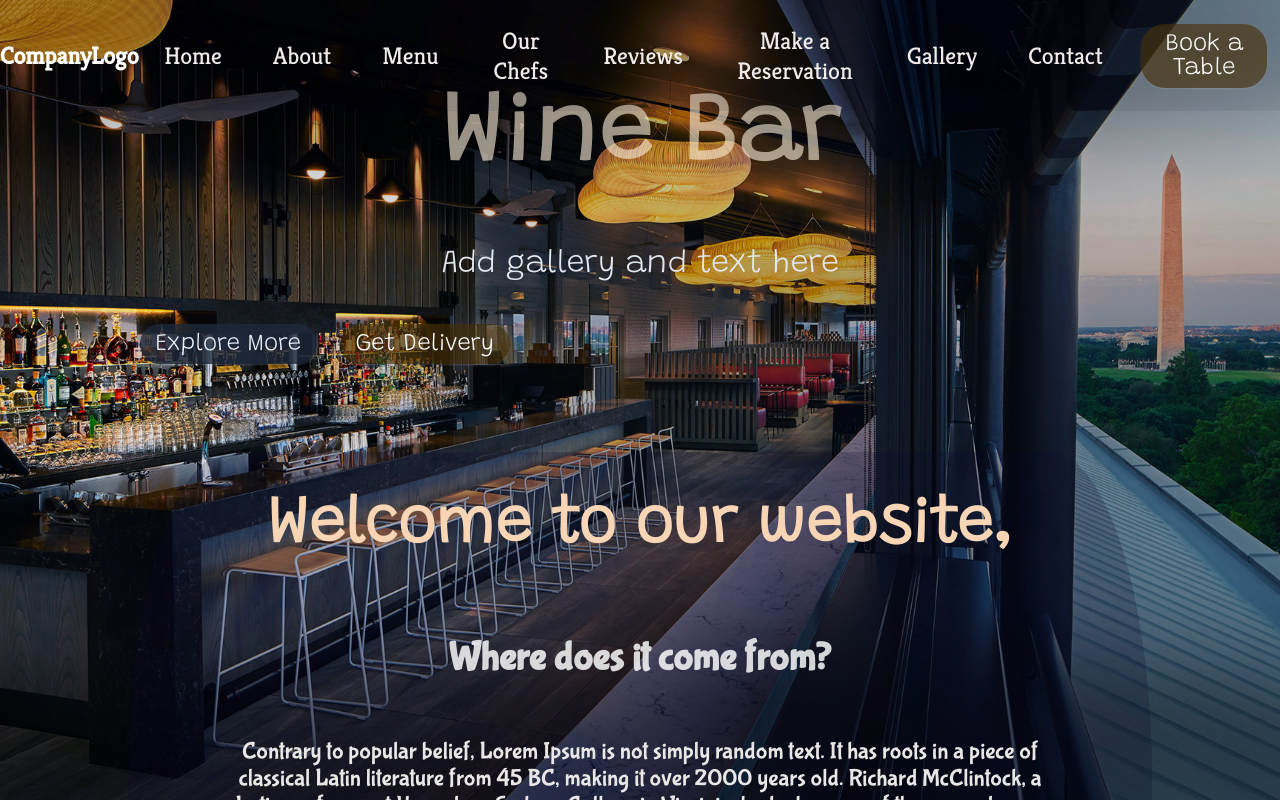
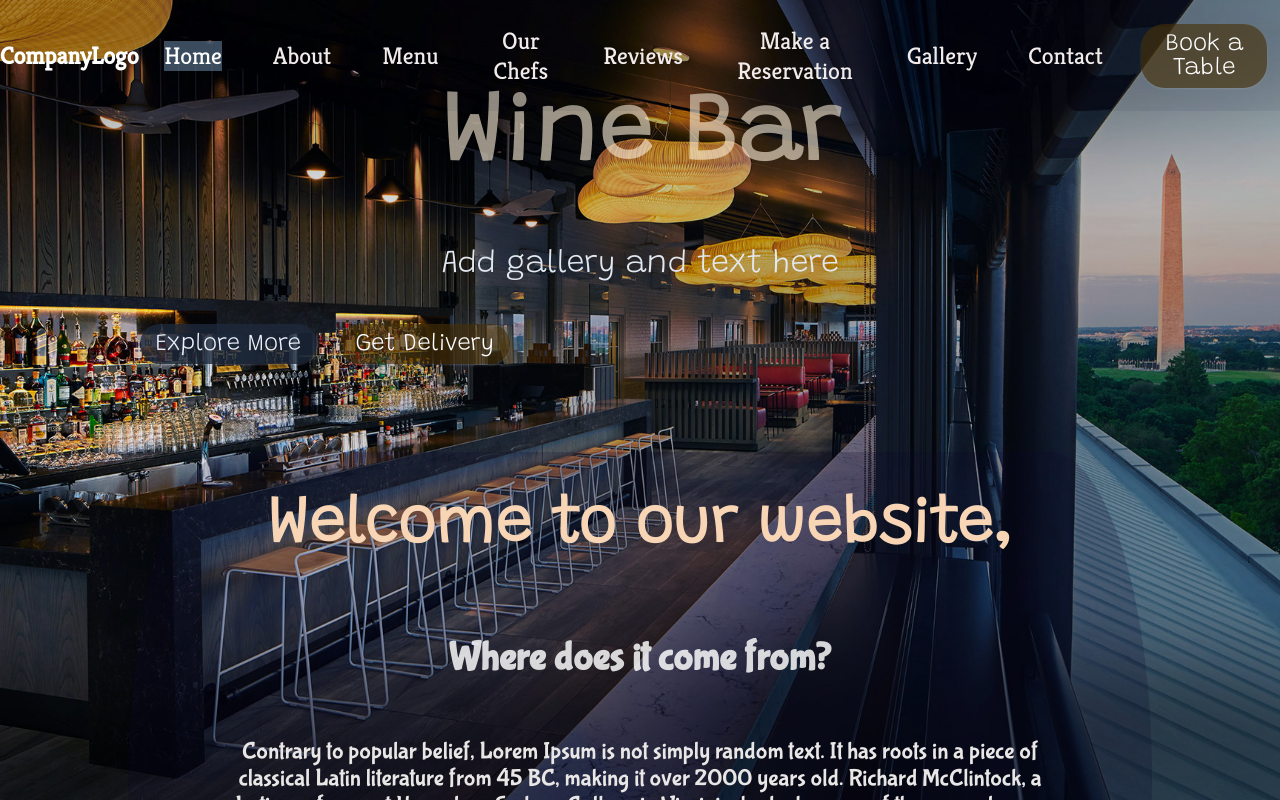
Before and after one commit to luanaftrindade/wineBarWebsite, a React (Vite) app: page /home in a window 1280 px wide. Shown: the top 800 px of the page. Built offline with nearby package versions, Linux system fonts and the light colour scheme; a web font is replaced by a local one.

Commit message:
style linked component using useLocating to get current pathname

```diff
--- a/src/components/NavBar.jsx
+++ b/src/components/NavBar.jsx
@@ -1,5 +1,5 @@
 import React from "react";
-import { Link } from "react-router-dom";
+import { Link, useLocation } from "react-router-dom";
 
 export function NavBar() {
   const navItems = [
@@ -17,15 +17,18 @@ export function NavBar() {
     { label: "Contact", link: "/contactUs", className: "contact" },
   ];
 
+  // Get the current pathname using useLocation
+  const { pathname } = useLocation();
+
   return (
     <div className="navBar">
-      <p className="logo">
-        CompanyLogo
-      </p>
+      <p className="logo">CompanyLogo</p>
 
       {navItems.map((item) => (
-        <div className={item.className}>
-          <Link to={item.link}>{item.label}</Link>
+        <div key={item.label} className={item.className}>
+          <Link to={item.link} className={pathname === item.link ? "active" : ""}>
+            {item.label}
+          </Link>
         </div>
       ))}
       <button className="makeAReservationMainButton">Book a Table</button>
--- a/src/styles/main.css
+++ b/src/styles/main.css
@@ -145,7 +145,7 @@ html {
 
 /* Style the active link*/
 .navBar a.active {
-  background-color: dodgerblue;
+  background-color: rgba(102, 133, 163, 0.568);
   color: white;
 }
 
```
